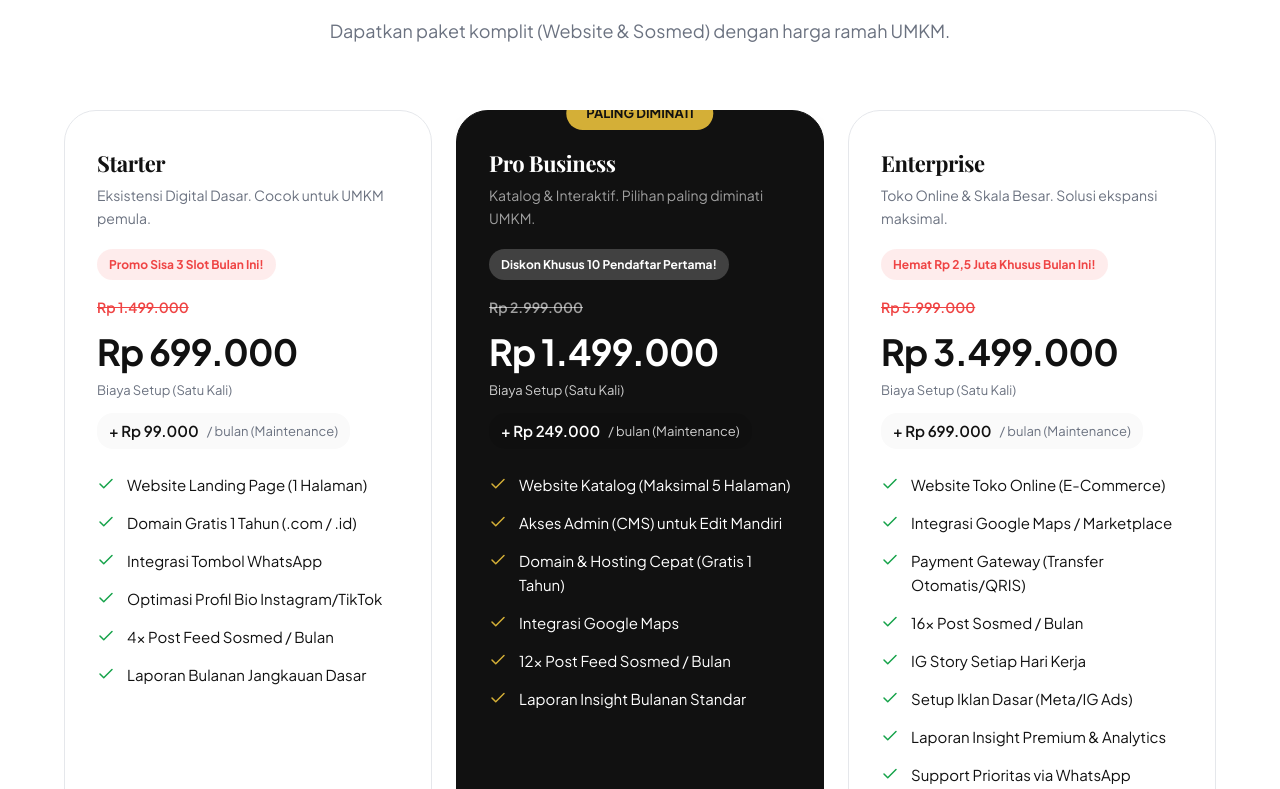
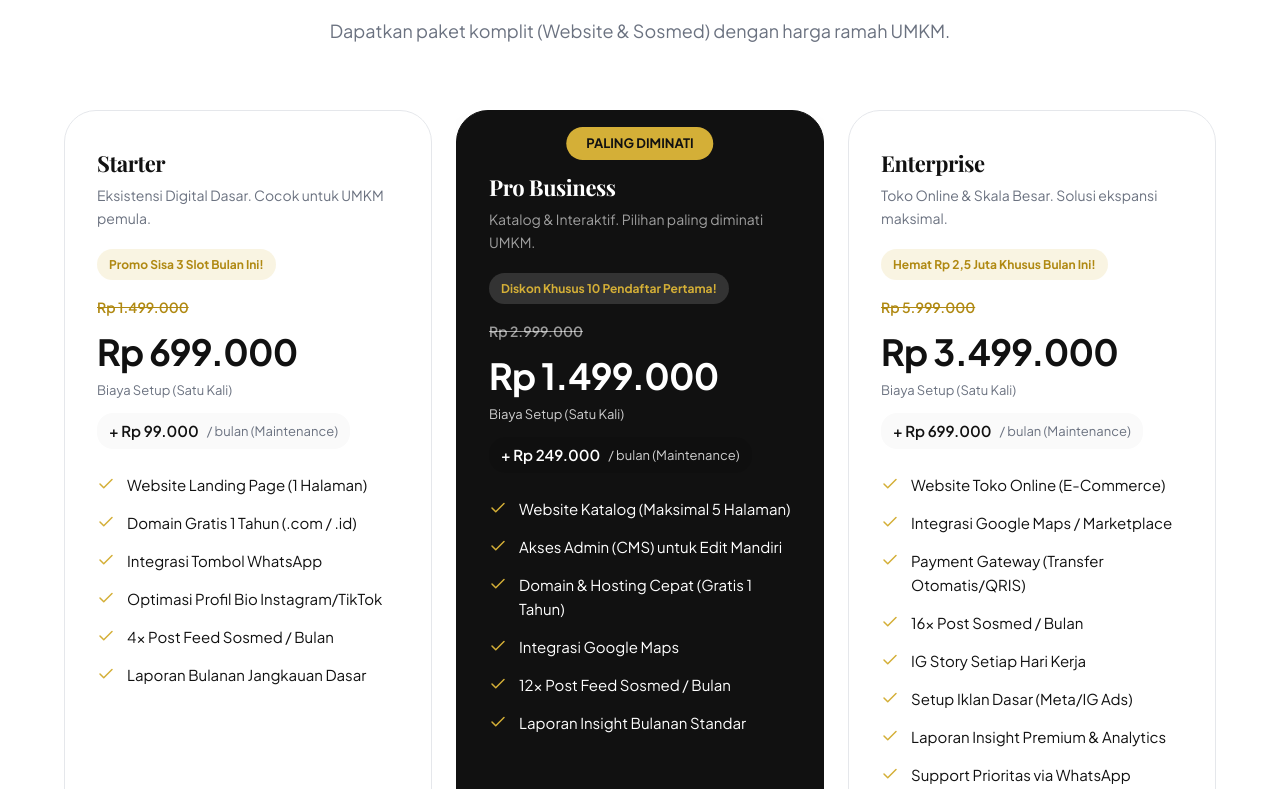
Before and after one commit to lunaraltis/levelup-umkm, a Next.js app: page / in a window 1280 px wide. Shown: the part 5111-5900 px from the top of the page. Built offline with nearby package versions, Linux system fonts and the light colour scheme; no server answers.

Commit message:
Refine featured pricing card

```diff
--- a/src/components/Pricing.tsx
+++ b/src/components/Pricing.tsx
@@ -26,6 +26,7 @@ export default function Pricing({ initialData }: { initialData: PricingPlan[] })
         <div className="grid grid-cols-3" style={{ alignItems: 'stretch', gap: '1.5rem' }}>
           {plans.map((plan, index) => {
             const isActive = activePlan === index;
+            const isFeatured = index === 1;
             return (
               <AnimateOnScroll key={index} delay={index * 0.18}>
                 <div onClick={() => {
@@ -37,16 +38,16 @@ export default function Pricing({ initialData }: { initialData: PricingPlan[] })
                 }} style={{
                   backgroundColor: isActive ? 'var(--color-brand)' : 'white',
                   color: isActive ? 'white' : 'var(--color-text)',
-                  borderRadius: 'var(--radius-xl)', padding: '2.5rem 2rem',
+                  borderRadius: 'var(--radius-xl)', padding: isFeatured ? '4rem 2rem 2.5rem' : '2.5rem 2rem',
                   border: isActive ? '1px solid var(--color-brand)' : '1px solid var(--color-border)',
                   boxShadow: isActive ? 'var(--shadow-xl)' : 'none',
                   position: 'relative', cursor: 'pointer',
                   transition: 'all 0.4s cubic-bezier(0.4, 0, 0.2, 1)',
                   display: 'flex', flexDirection: 'column', height: '100%'
                 }}>
-                  {isActive && (
+                  {isFeatured && (
                     <div style={{
-                      position: 'absolute', top: '-14px', left: '50%', transform: 'translateX(-50%)',
+                      position: 'absolute', top: '1rem', left: '50%', transform: 'translateX(-50%)',
                       backgroundColor: 'var(--color-accent)', color: 'var(--color-brand)',
                       padding: '0.375rem 1.25rem', borderRadius: 'var(--radius-full)',
                       fontSize: '0.8125rem', fontWeight: 700
@@ -57,8 +58,8 @@ export default function Pricing({ initialData }: { initialData: PricingPlan[] })
 
                   {plan.promoBadge && (
                     <div style={{
-                      display: 'inline-block', backgroundColor: isActive ? 'rgba(255, 255, 255, 0.2)' : 'rgba(239, 68, 68, 0.1)',
-                      color: isActive ? 'white' : '#ef4444',
+                      display: 'inline-block', backgroundColor: isActive ? 'rgba(255, 255, 255, 0.14)' : 'rgba(212, 175, 55, 0.14)',
+                      color: isActive ? 'var(--color-accent)' : '#b08912',
                       padding: '0.375rem 0.75rem', borderRadius: 'var(--radius-md)',
                       fontSize: '0.75rem', fontWeight: 700, marginBottom: '1rem', alignSelf: 'flex-start'
                     }}>
@@ -68,7 +69,7 @@ export default function Pricing({ initialData }: { initialData: PricingPlan[] })
 
                   <div style={{ marginBottom: '1.5rem' }}>
                     {plan.originalPrice && (
-                      <div style={{ textDecoration: 'line-through', color: isActive ? 'rgba(255,255,255,0.6)' : '#ef4444', fontSize: '0.875rem', marginBottom: '0.25rem', fontWeight: 600 }}>
+                      <div style={{ textDecoration: 'line-through', color: isActive ? 'rgba(255,255,255,0.58)' : '#b08912', fontSize: '0.875rem', marginBottom: '0.25rem', fontWeight: 600 }}>
                         Rp {plan.originalPrice}
                       </div>
                     )}
@@ -85,7 +86,7 @@ export default function Pricing({ initialData }: { initialData: PricingPlan[] })
                   <ul style={{ display: 'flex', flexDirection: 'column', gap: '0.875rem', marginBottom: '2rem', flex: 1 }}>
                     {plan.features.map((feature: string, idx: number) => (
                       <li key={idx} style={{ display: 'flex', alignItems: 'flex-start', gap: '0.75rem' }}>
-                        <Check size={18} color={isActive ? 'var(--color-accent)' : '#16a34a'} style={{ flexShrink: 0, marginTop: '2px', transition: 'color 0.4s' }} />
+                        <Check size={18} color={'var(--color-accent)'} style={{ flexShrink: 0, marginTop: '2px', transition: 'color 0.4s' }} />
                         <span style={{ fontSize: '0.9375rem' }}>{feature}</span>
                       </li>
                     ))}
```
